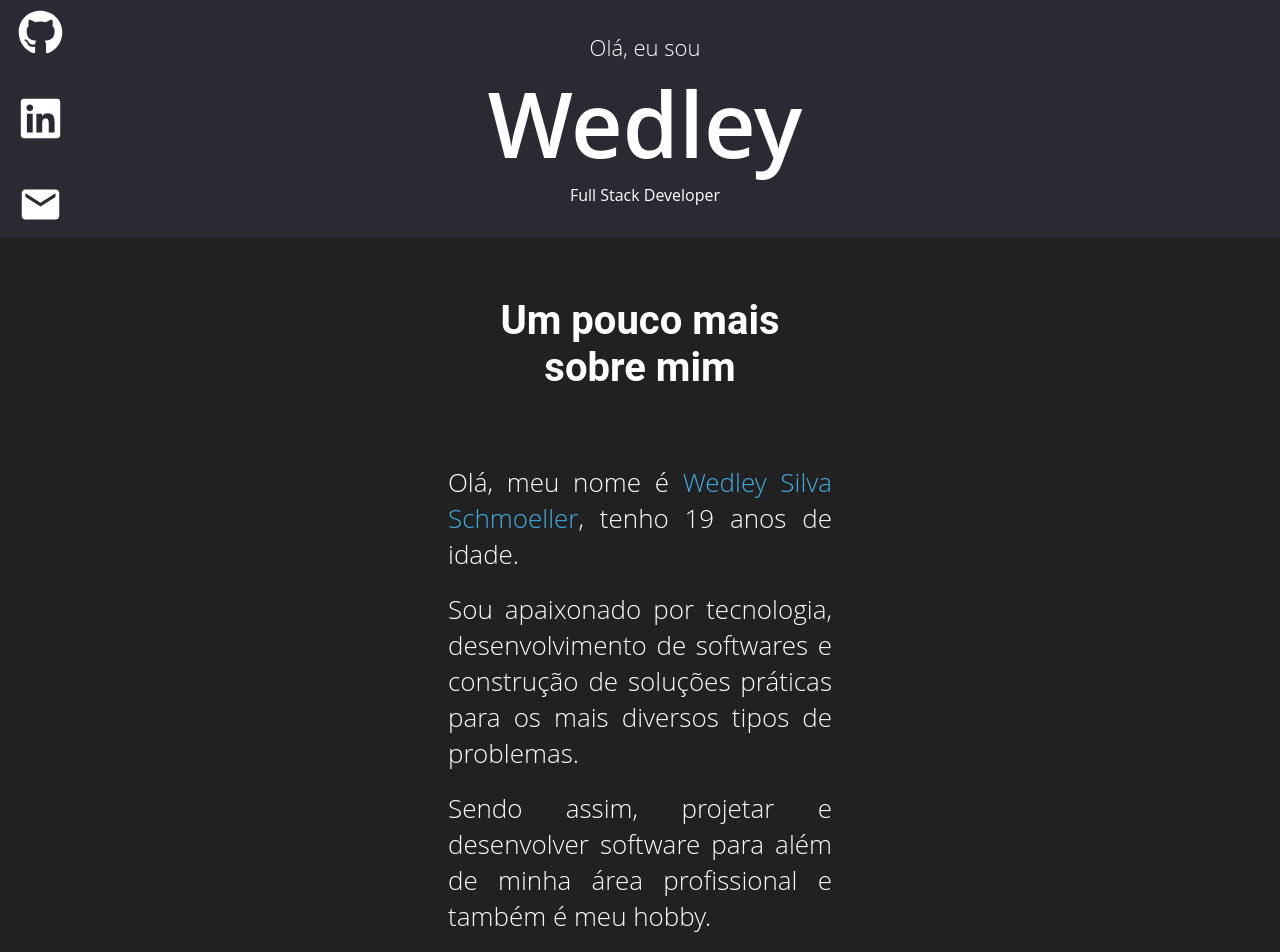
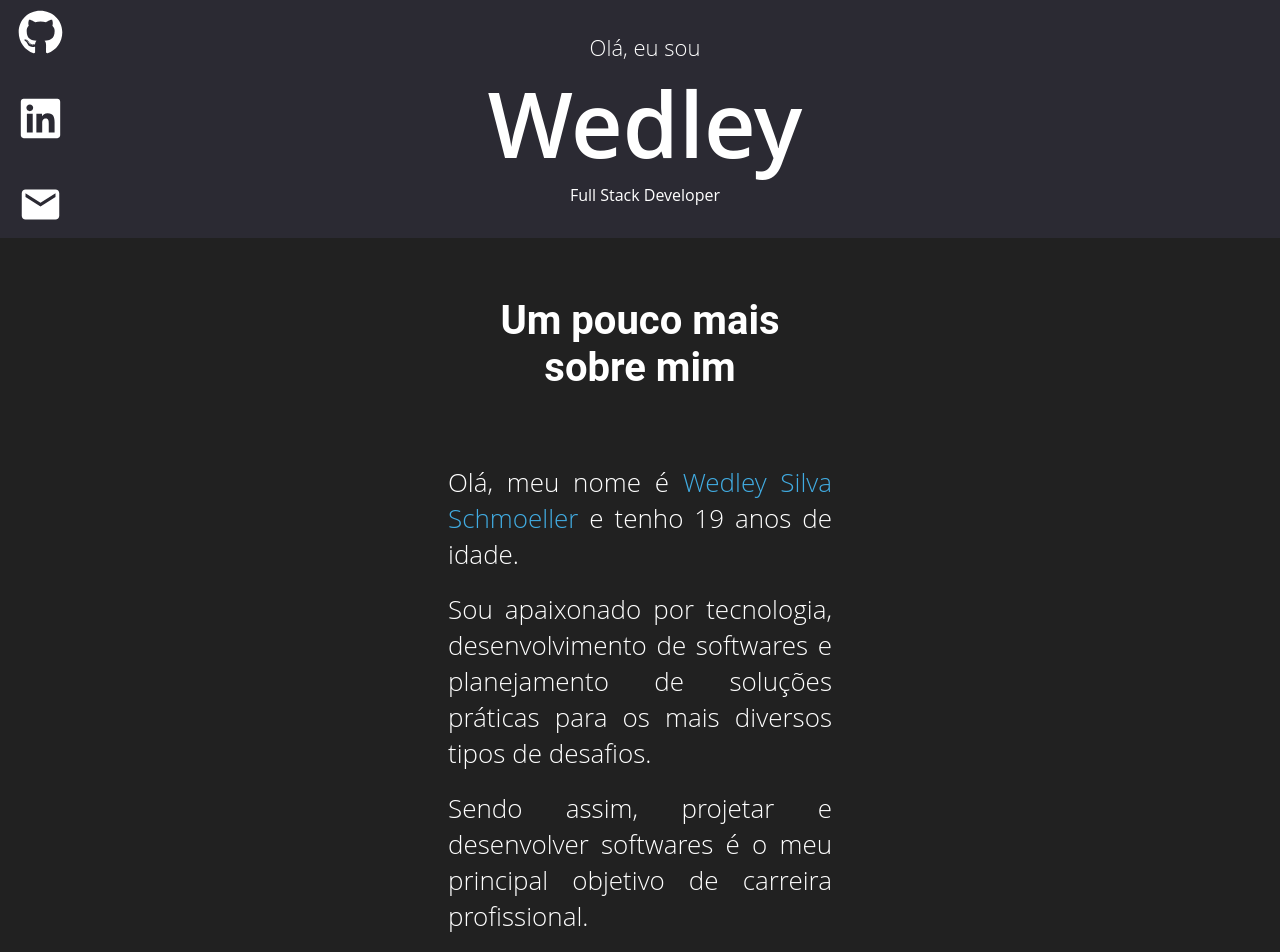
Before and after one commit to WedleySilva/wedley-portifolio, a React (Vite) app: page / in a window 1280 px wide. Shown: the top 952 px of the page. Built offline with nearby package versions, Linux system fonts and the light colour scheme.

Commit message:
Atualização de "Sobre mim"

```diff
--- a/src/components/sectors/SectorSobre.jsx
+++ b/src/components/sectors/SectorSobre.jsx
@@ -6,12 +6,12 @@ const SectorSobre = () => (
         Um pouco mais <br /> sobre mim
         </h2>
         <h3 className="textSobre">
-        Olá, meu nome é <strong className='bold'>Wedley Silva Schmoeller</strong>, tenho 19  anos de idade.
+        Olá, meu nome é <strong className='bold'>Wedley Silva Schmoeller</strong> e tenho 19  anos de idade.
         <div className="textSobre2">
-        Sou apaixonado por tecnologia, desenvolvimento de softwares e construção de soluções práticas para os mais diversos tipos de problemas.
+        Sou apaixonado por tecnologia, desenvolvimento de softwares e planejamento de soluções práticas para os mais diversos tipos de desafios.
         </div>
         <div className="textSobre3">
-        Sendo assim, projetar e desenvolver software para além de minha área profissional e também é meu hobby.
+        Sendo assim, projetar e desenvolver softwares é o meu principal objetivo de carreira profissional.
         </div>
         </h3>
         <div className='divImagemSobre'>
```
